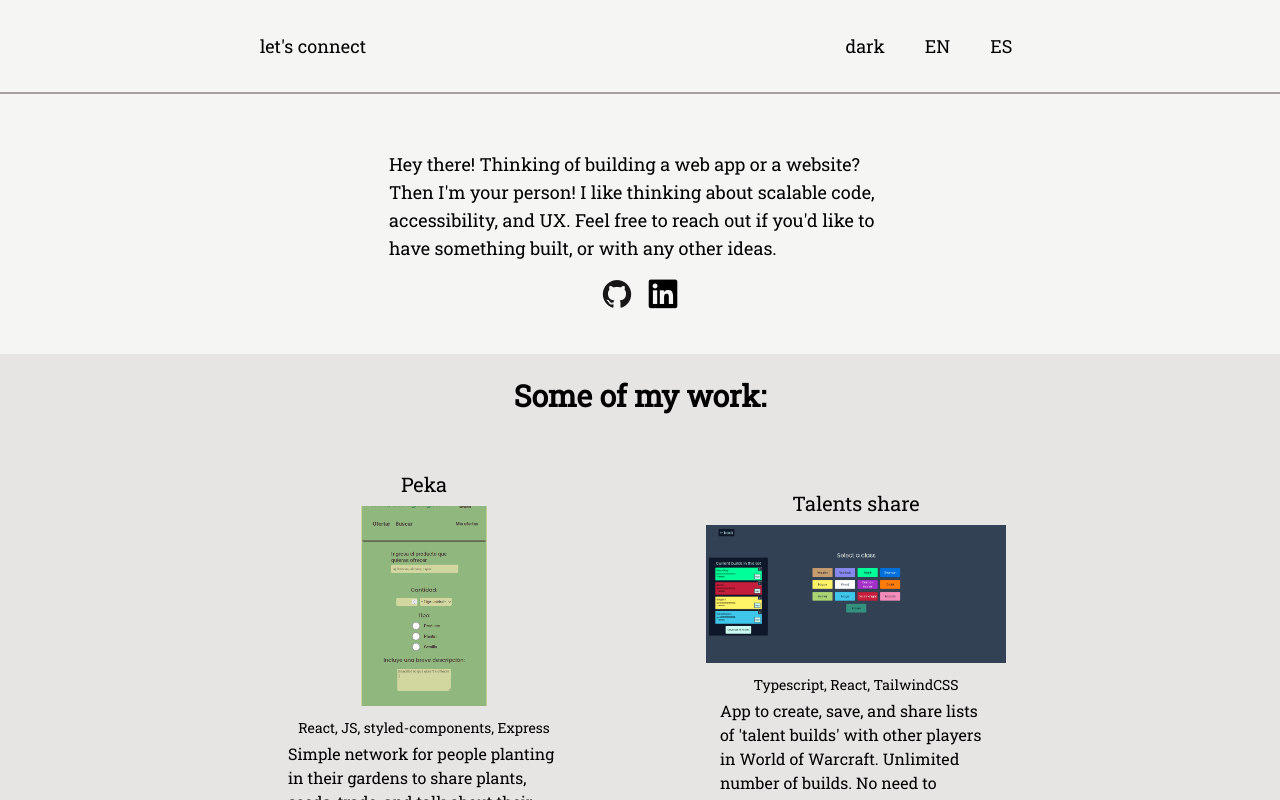
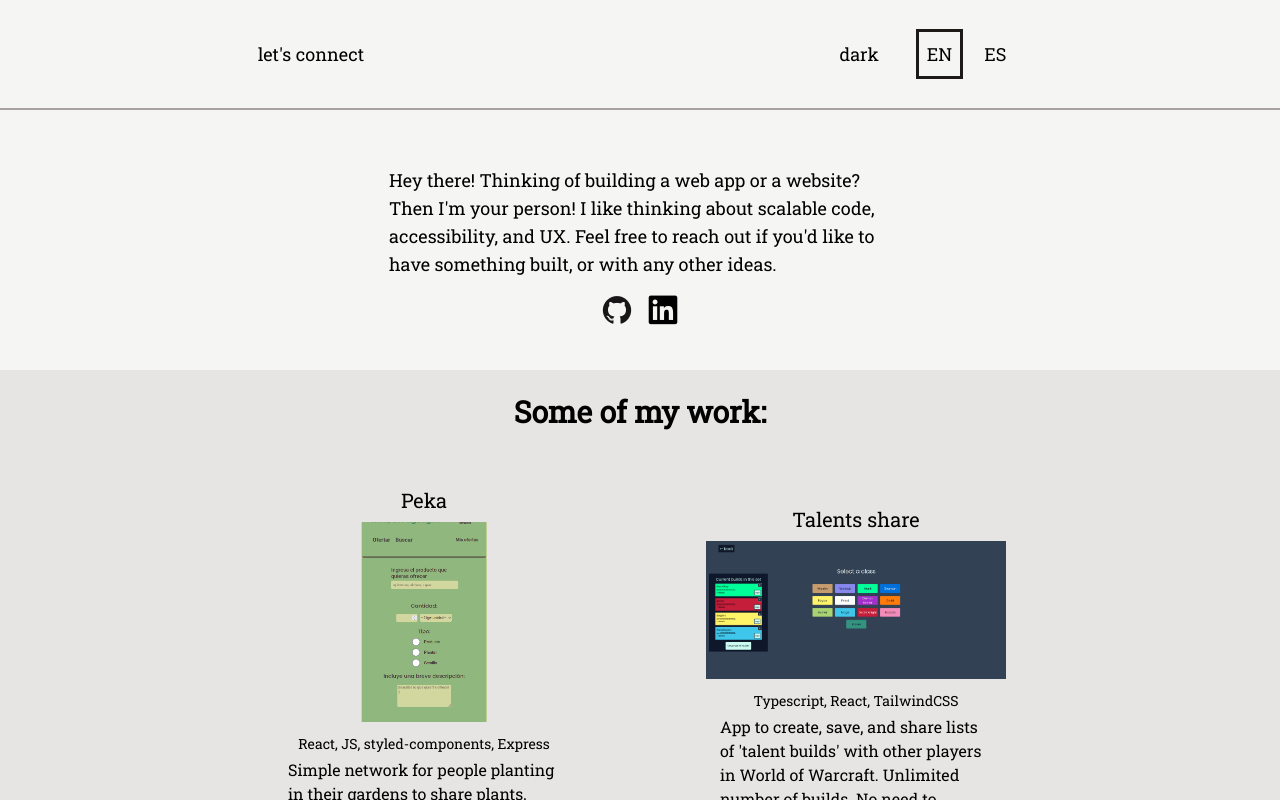
Before and after one commit to jinitsuga/agu-portfolio, a React (Vite) app: page / in a window 1280 px wide. Shown: the top 800 px of the page. Built offline with nearby package versions, Linux system fonts and the light colour scheme.

Commit message:
added language switching functionality to navbar, and styled its buttons

```diff
--- a/src/Header/Navbar.tsx
+++ b/src/Header/Navbar.tsx
@@ -32,9 +32,9 @@ export const Navbar: FC = () => {
           </a>
         </li>
       </ul>
-      <div className="flex space-x-8 ">
+      <div className="flex">
         <button
-          className={`p-2 outline-2 ${
+          className={`p-2 outline-2 mr-6 ${
             darkMode ? "ring-stone-50 hover:ring" : "ring-stone-900 hover:ring"
           }`}
           onClick={handleClick}
@@ -42,14 +42,18 @@ export const Navbar: FC = () => {
           {darkMode ? "light" : "dark"}
         </button>
         <button
-          className="m-1"
+          className={`mr-2 m-2 p-2 ${
+            darkMode ? "ring-stone-50" : "ring-stone-900"
+          }  ${lang == "EN" ? "ring" : ""}`}
           disabled={lang == "EN" ? true : false}
           onClick={changeLanguages}
         >
           EN
         </button>
         <button
-          className={`mr-2 p-2  ${lang == "ES"}`}
+          className={`mr-2 m-2 p-2 ${
+            darkMode ? "ring-stone-50" : "ring-stone-900"
+          }  ${lang == "ES" ? "ring" : ""}`}
           disabled={lang == "ES" ? true : false}
           onClick={changeLanguages}
         >
```
